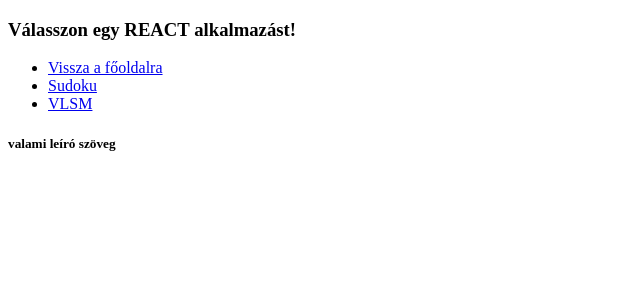
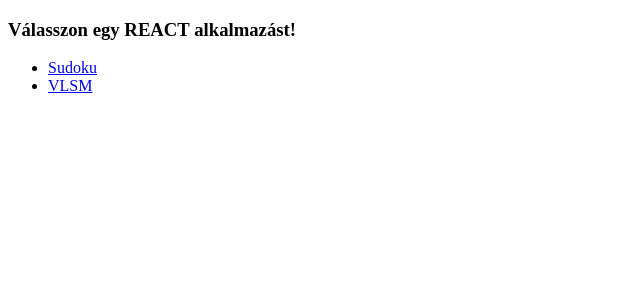
Before and after one commit to markbozsoki/GAMF_webprog_1_ea, a React app in the folder react/: page / in a window 1280 px wide. Shown: the top 300 px of the page, without its empty margins (0-640 px from the left). Built offline with nearby package versions, Linux system fonts and the light colour scheme; the HTML template or start-up script is replaced by a standard one.

Commit message:
removed_homepage

```diff
--- a/react/src/App.jsx
+++ b/react/src/App.jsx
@@ -1,6 +1,5 @@
 import { BrowserRouter, Routes, Route } from "react-router-dom";
 import Layout from "./Layout";
-import Home from "./Home";
 import Sudoku from "./sudoku/src/Sudoku";
 import Contact from "./Contact";
 export default function App2() {
@@ -8,7 +7,6 @@ export default function App2() {
     <BrowserRouter>
       <Routes>
         <Route path="/" element={<Layout />}>
-          <Route index element={<Home />} />
           <Route path="sudoku" element={<Sudoku />} />
           <Route path="contact" element={<Contact />} />
         </Route>
--- a/react/src/Home.jsx
+++ /dev/null
@@ -1,4 +0,0 @@
-const Home = () => {
-    return   <h5>valami leíró szöveg</h5>;
-  };
-export default Home;
--- a/react/src/Layout.jsx
+++ b/react/src/Layout.jsx
@@ -5,9 +5,7 @@ const Layout = () => {
       <h3>Válasszon egy REACT alkalmazást!</h3>
       <nav>
         <ul>
-          <li>
-            <Link to="/">Vissza a főoldalra</Link>
-          </li>
+
           <li>
             <Link to="/sudoku">Sudoku</Link>
           </li>
```
